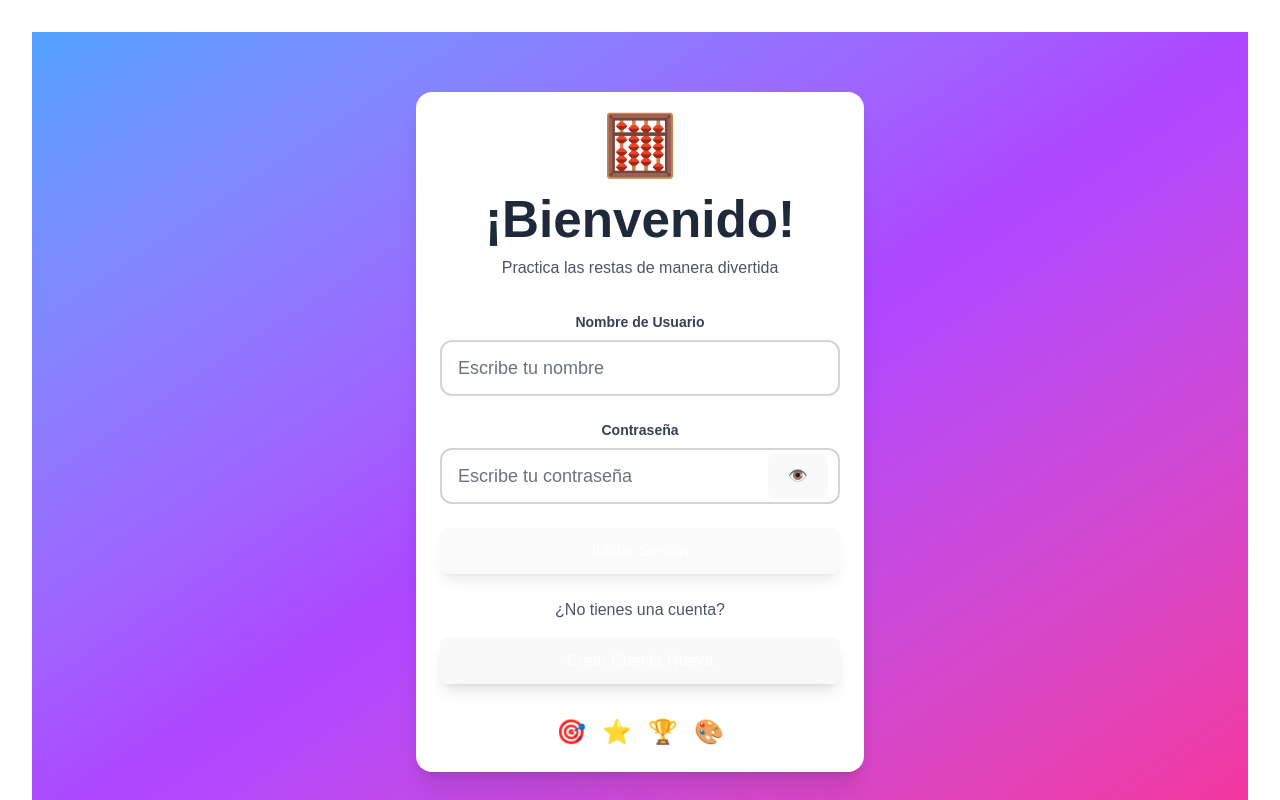
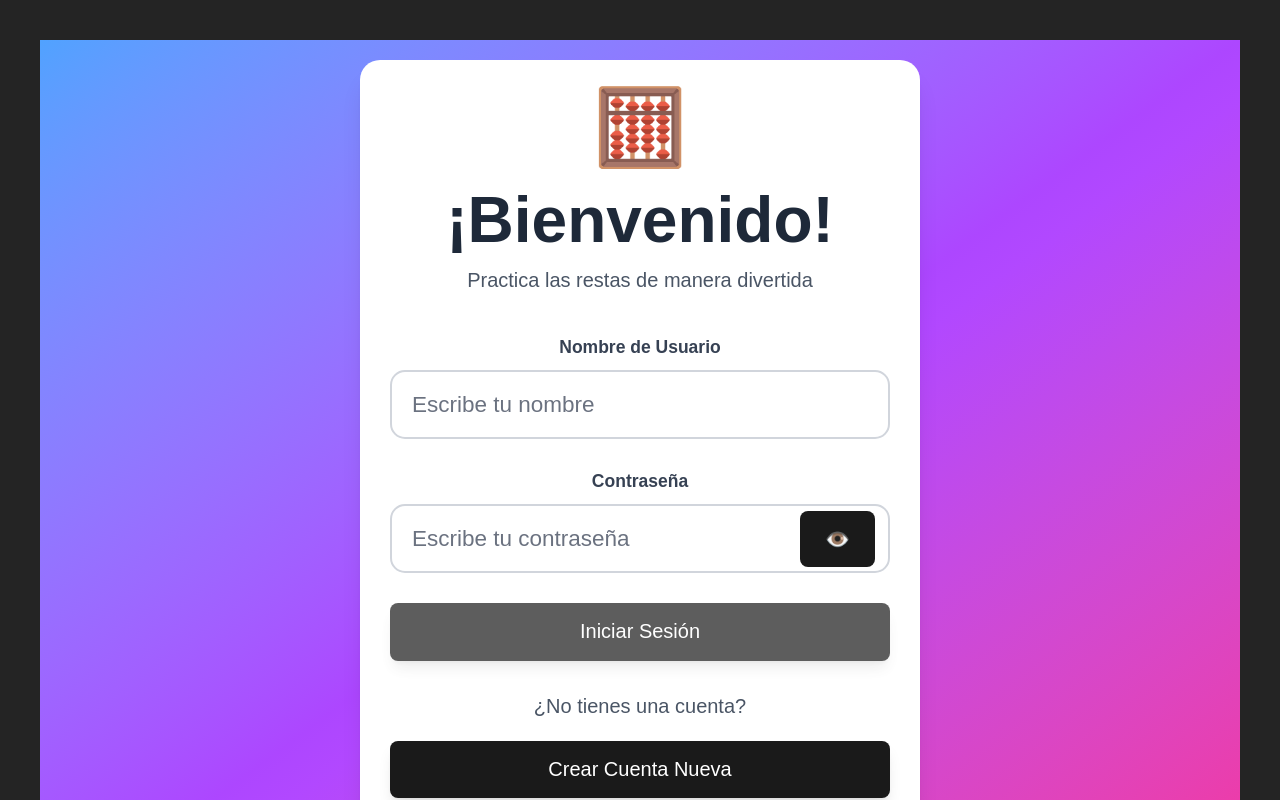
Before and after one commit to ariannagutirrzz/programacion-web, a React (Vite) app in the folder math-platform/: page / in a window 1280 px wide. Shown: the top 800 px of the page. Built offline with nearby package versions, Linux system fonts and the light colour scheme.

Commit message:
Changed buttons color and font size

```diff
--- a/math-platform/src/index.css
+++ b/math-platform/src/index.css
@@ -4,6 +4,7 @@
   font-family: "Arial Rounded MT Bold", "Arial Rounded", Arial, sans-serif;
   line-height: 1.5;
   font-weight: 400;
+  font-size: 20px;
 
   color-scheme: light dark;
   color: rgba(255, 255, 255, 0.87);
@@ -16,12 +17,15 @@
 }
 
 /* Estilos específicos para inputs para asegurar texto visible */
-input, textarea, select {
+input,
+textarea,
+select {
   color: #000000;
   background-color: #ffffff;
 }
 
-input::placeholder, textarea::placeholder {
+input::placeholder,
+textarea::placeholder {
   color: #6b7280;
 }
 
@@ -58,7 +62,7 @@ button:focus-visible {
   outline: 4px auto -webkit-focus-ring-color;
 }
 
-@media (prefers-color-scheme: light) {
+@media (prefers-color-scheme: dark) {
   :root {
     color: #213547;
     background-color: #ffffff;
```
